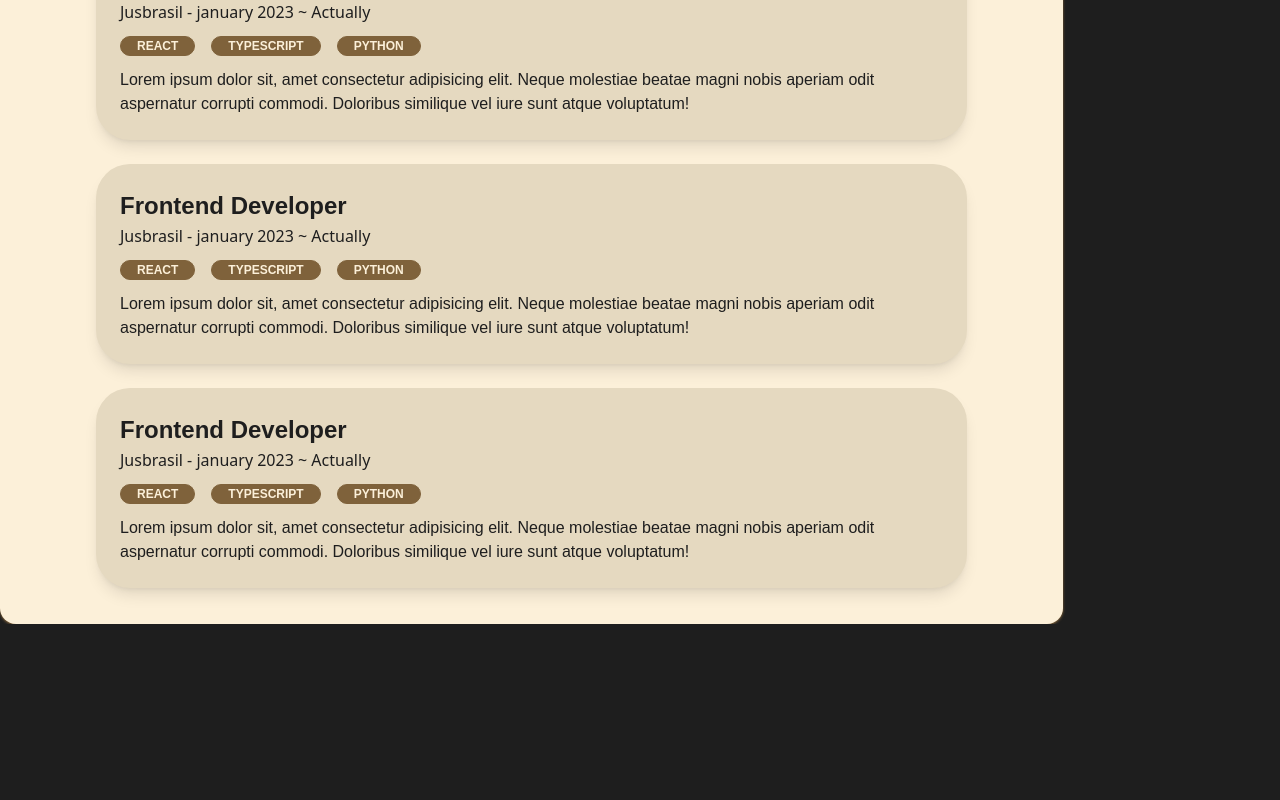
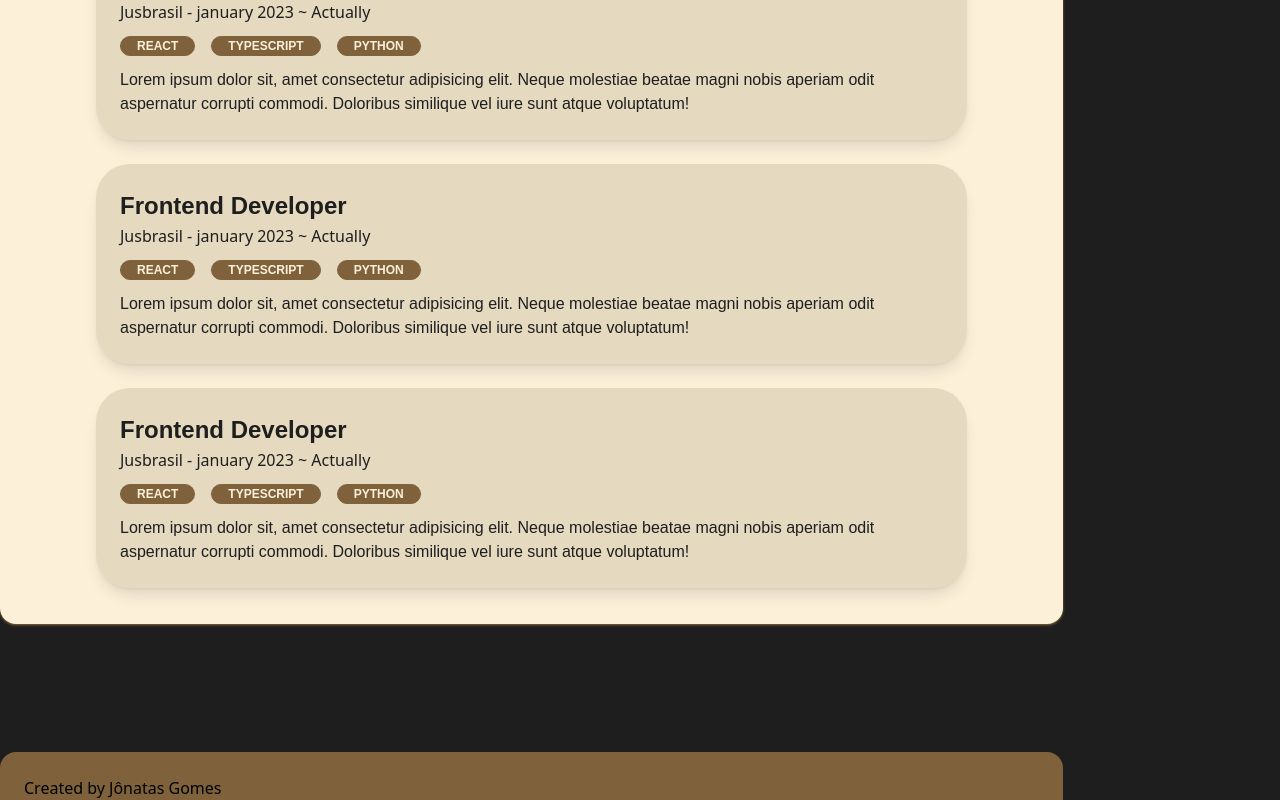
Before and after one commit to jonatas1n/portfolio-ui, a Next.js app: page / in a window 1280 px wide. Shown: the part 2928-3728 px from the top of the page. Before the commit the page ends 3552 px from the top, so only its background shows below. Built offline with nearby package versions, Linux system fonts and the light colour scheme.

Commit message:
feat: implement footer

```diff
--- a/src/app/page.tsx
+++ b/src/app/page.tsx
@@ -8,6 +8,7 @@ import { ChevronDown } from "lucide-react";
 
 import "@fontsource-variable/outfit";
 import "@fontsource-variable/source-sans-3";
+import { Footer } from "./sections/Footer";
 
 export default function Home() {
   return (
@@ -25,6 +26,7 @@ export default function Home() {
           <Projects />
           <Skills />
           <Experiences />
+          <Footer />
         </div>
         <div className="relative col-span-1 grid items-center h-dvh max-h-dvh">
           <SideMenu />
--- /dev/null
+++ b/src/app/sections/Footer/index.tsx
@@ -0,0 +1,7 @@
+export const Footer = () => {
+  return (
+    <footer className="rounded-t-2xl p-6 bg-accent h-10">
+      Created by Jônatas Gomes
+    </footer>
+  )
+}
```
